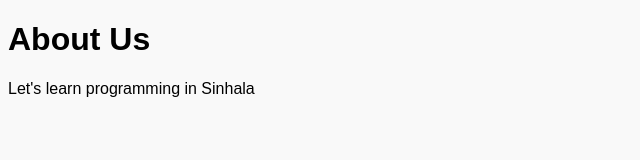
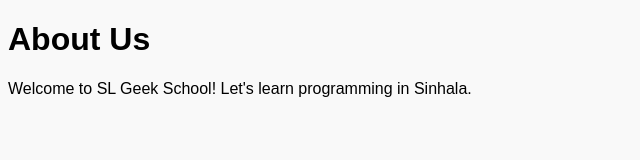
Before and after one commit to slgeeklk/slgeek-school-git, a plain HTML site: page about.html in a window 1280 px wide. Shown: the whole page, without its empty margins (0-640 px from the left). Drawn offline with Linux system fonts and the light colour scheme.

Commit message:
Updated the about.html file

```diff
--- a/about.html
+++ b/about.html
@@ -8,6 +8,6 @@
 </head>
 <body>
     <h1>About Us</h1>
-    <p>Let's learn programming in Sinhala</p>
+    <p>Welcome to SL Geek School! Let's learn programming in Sinhala.</p>
 </body>
 </html>
```
